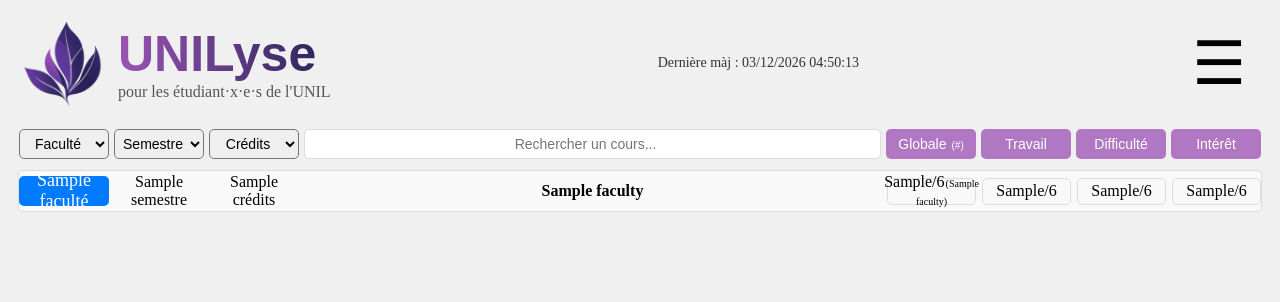
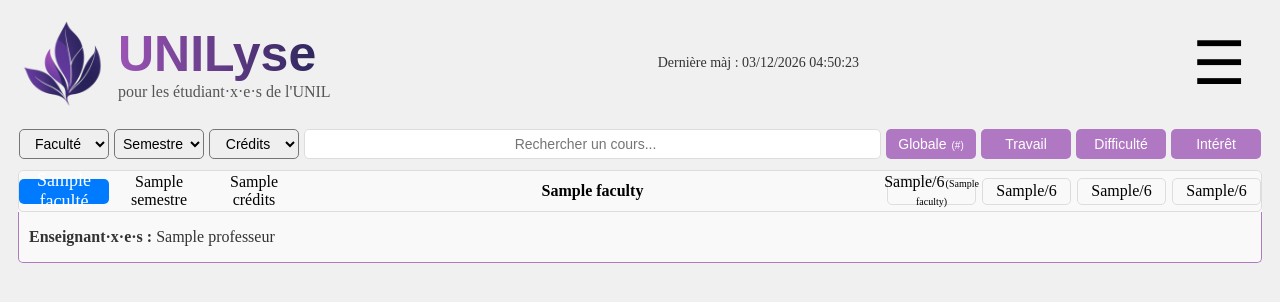
Before and after one commit to Itus19/UNILyse, a Flask app: template app/templates/liste.html in a window 1280 px wide. Shown: the top 302 px of the page. Run offline with Flask 3, Linux system fonts and the light colour scheme; the template is opened without the code that fills it: most values are stand-ins (such as "Sample title", 1, 10 or a date in 2020).

Commit message:
Point de sauvegarde : état actuel du projet

```diff
--- a/app/static/style.css
+++ b/app/static/style.css
@@ -205,10 +205,10 @@
     justify-content: space-between; /* Espacement entre les éléments */
     border: 1px solid #ddd; /* Bordure grise */
     border-radius: 5px;
-    margin-bottom: 5px; /* Espace entre les cartes */
+    margin-bottom: 0px; /* Espace entre les cartes */
     background-color: #f9f9f9;
-    margin-left: 10px; /* Espace à gauche */
-    margin-right: 10px; /* Espace à droite */
+    margin-left: 0px; /* Espace à gauche */
+    margin-right: 0px; /* Espace à droite */
     padding: 0px;
     gap: 5px; /* Ajout d'espacement entre les éléments */
 }
@@ -219,7 +219,7 @@
 
 /* Ajout d'un style pour le faculty-container */
 .faculty-container {
-    height: 30px; /* Ajuste la hauteur des éléments */
+    height: 25px; /* Ajuste la hauteur des éléments */
     width: 90px; /* Ajuste la largeur des éléments */
     text-align: center;
     margin: 0 0px; /* Ajuste l'espacement entre les éléments */
@@ -325,6 +325,39 @@
     background-color: #4ad2bf; /* Meilleure note */
 }
 
+/* Styles pour le course-container */
+.course-container {
+    display: flex;
+    flex-direction: column; /* Aligne la course-card et le commentary-container verticalement */
+    margin-bottom: 10px; /* Espacement entre les conteneurs */
+    margin-left: 10px; /* Espace à gauche */
+    margin-right: 10px; /* Espace à droite */
+    border: none; /* Bordure aucune */
+    border-radius: 5px; /* Coins arrondis */
+    background-color: #f9f9f9; /* Couleur de fond */
+    padding: 0px; /* Espacement interne */
+}
+
+/* ============================
+   COMMENTARY CONTAINER
+   ============================ */
+   .commentary-container {
+    position: relative;
+    top: 0;
+    margin-left: 0px; /* Espace à gauche */
+    margin-right: 0px; /* Espace à droite */
+    margin-top: 0px; /* Espace entre la course-card et le commentary-container */
+    border-left: 1px solid #ae7bc1;
+    border-right: 1px solid #ae7bc1;
+    border-bottom: 1px solid #ae7bc1;
+    border-bottom-left-radius: 5px; /* Coins arrondis */
+    border-bottom-right-radius: 5px; /* Coins arrondis */
+    font-size: 16px; /* Taille de la police */
+    color: #333; /* Couleur du texte */
+    margin-bottom: 0px; /* Espace entre les commentaires */
+    padding-left: 10px; /* Espace à gauche */
+}
+
 /* ============================
    PAGE D'ÉVALUATION
    ============================ */
--- a/app/templates/liste.html
+++ b/app/templates/liste.html
@@ -14,7 +14,7 @@
             <option value="{{ semester }}">{{ semester }}</option>
             {% endfor %}
         </select>
-        <select id="filter-credits" class="filter-row-item" data-filter="Crédits">
+        <select id="filter-credits" class="filter-row-item" data-filter="credits">
             <option value="">Crédits</option>
             {% for credits in courses|map(attribute='Crédits')|unique %}
             <option value="{{ credits }}">{{ credits }}</option>
@@ -27,9 +27,9 @@
         <button id="sort-interest" class="sort-button" data-column="Moyenne_Intérêt" data-order="asc">Intérêt</button>
     </div>
 
-    <div id="course-container">
+    <div id="course-tab">
         {% for course in courses %}
-        <div class="course-card"
+        <div class="course-container"
              data-faculte="{{ course['Faculté'] }}"
              data-semestre="{{ course['Semestre'] }}"
              data-credits="{{ course['Crédits'] }}"
@@ -38,6 +38,7 @@
              data-moyenne_travail="{{ course['Moyenne_Travail'] }}"
              data-moyenne_difficulte="{{ course['Moyenne_Difficulté'] }}"
              data-moyenne_interet="{{ course['Moyenne_Intérêt'] }}">
+            <div class="course-card">
                 <div class="faculty-container">
                     <p>{{ course['Faculté'] }}</p>
                 </div>
@@ -58,6 +59,10 @@
                 </div>
                 {% endfor %}
             </div>
+            <div class="commentary-container">
+                <p><strong>Enseignant·x·e·s :</strong> {{ course['Professeur'] }}</p>
+            </div>
+        </div>
         {% endfor %}
     </div>
 
```
Also changed, not shown: other parts of app/static/style.css (+26 -24 lines), app/static/scripts.js (+17 -19 lines), app/templates/evaluation.html (+27 -13 lines), database/evaluations.csv (+17 -0 lines), database/liste.csv (+4 -4 lines). Lines whose indentation alone changed are shown as unchanged.
